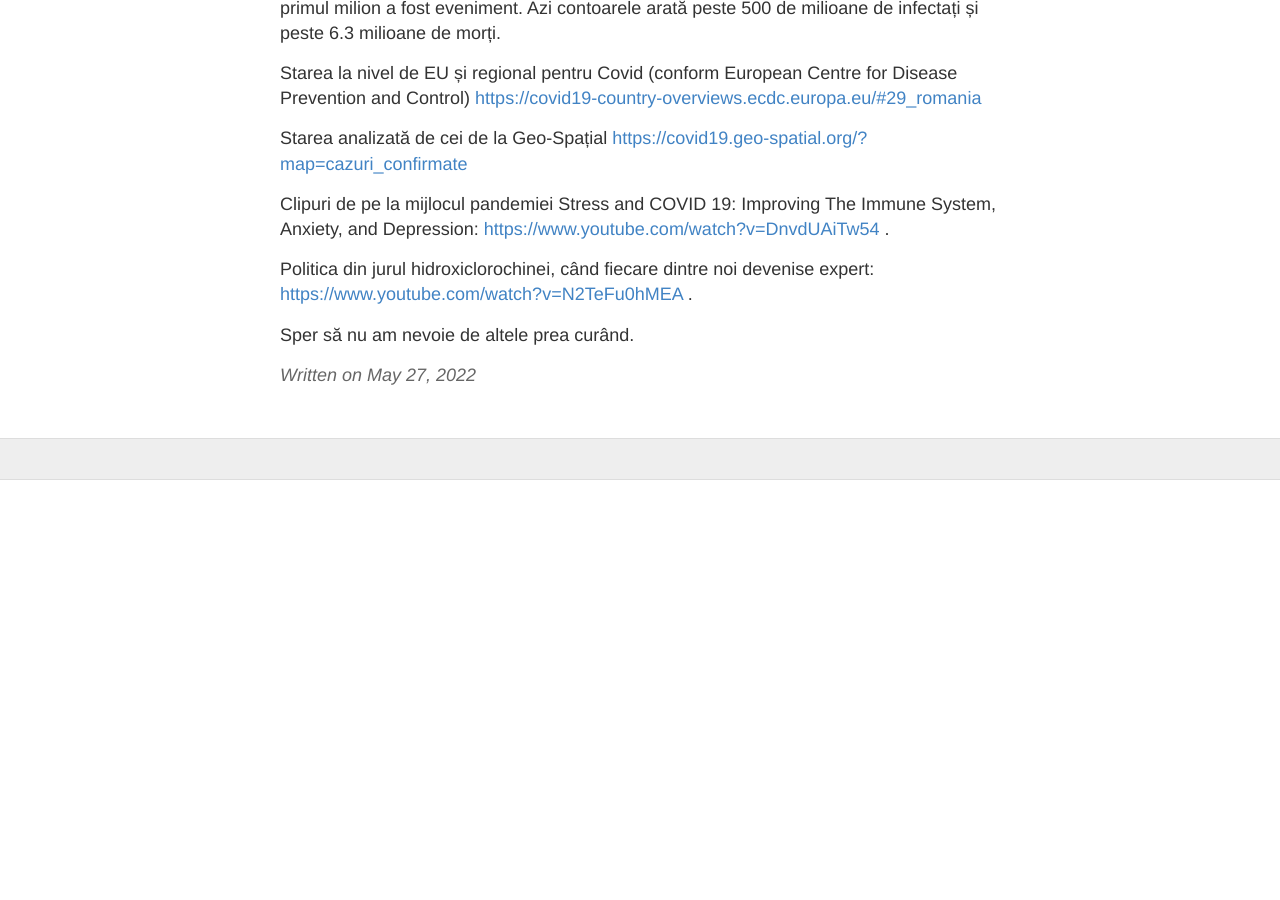
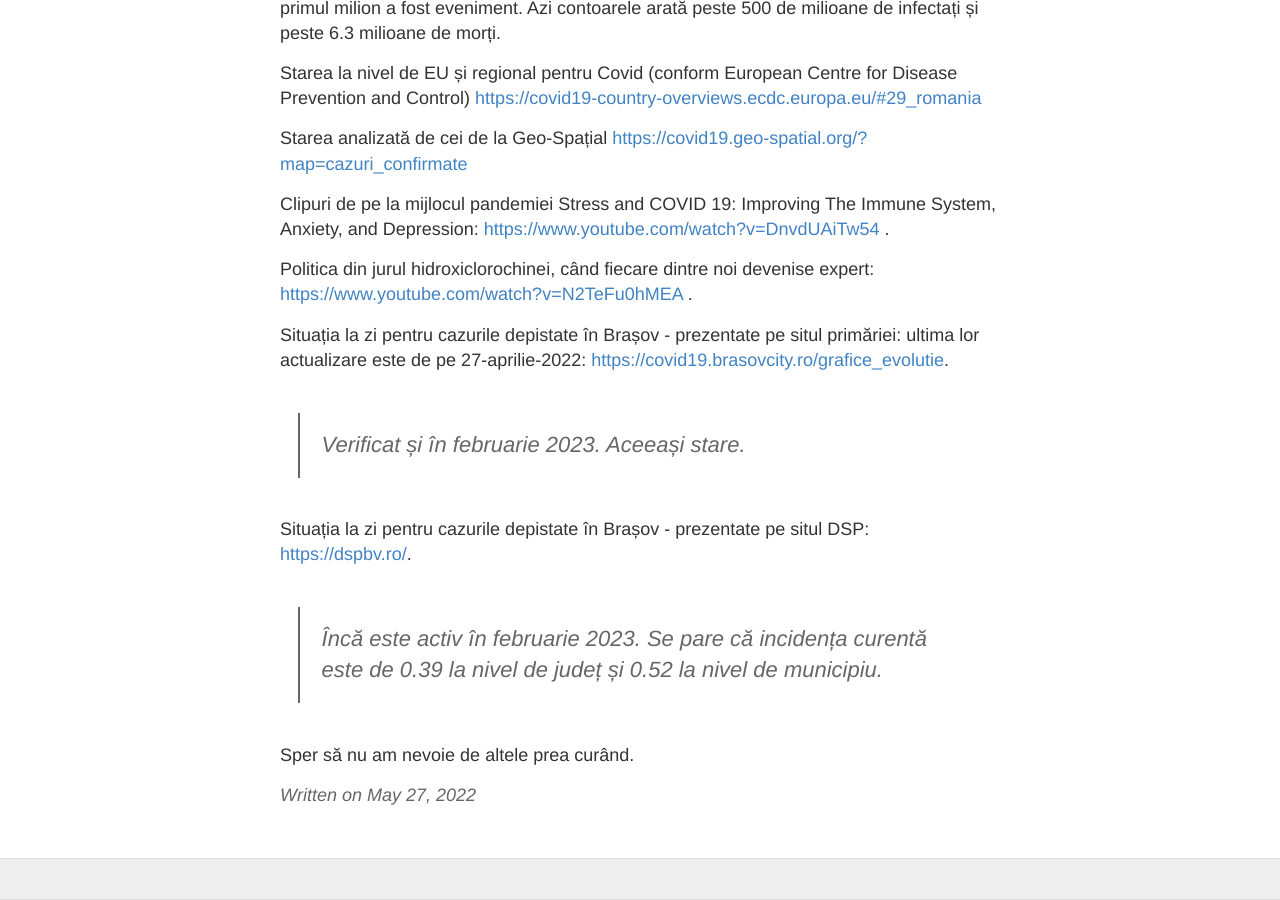
Before and after one commit to dezGusty/dezGusty.github.io, a Jekyll site: the page built from _posts/2022-05-27-curățenie-covid.md, in a window 1280 px wide and 900 px high, scrolled down 696 px. Built offline with Jekyll 4.4.1, drawn with Linux system fonts in a browser that asks for light colours; before the commit the page ends 1176 px from its top, so only the background shows below that.

Commit message:
update post covid.

```diff
--- a/_posts/2022-05-27-curățenie-covid.md
+++ b/_posts/2022-05-27-curățenie-covid.md
@@ -29,4 +29,12 @@ Stress and COVID 19: Improving The Immune System, Anxiety, and Depression: <http
 
 Politica din jurul hidroxiclorochinei, când fiecare dintre noi devenise expert: <https://www.youtube.com/watch?v=N2TeFu0hMEA> .
 
+Situația la zi pentru cazurile depistate în Brașov - prezentate pe situl primăriei: ultima lor actualizare este de pe 27-aprilie-2022: <https://covid19.brasovcity.ro/grafice_evolutie>.
+
+> Verificat și în februarie 2023. Aceeași stare.
+
+Situația la zi pentru cazurile depistate în Brașov - prezentate pe situl DSP: <https://dspbv.ro/>.
+
+> Încă este activ în februarie 2023. Se pare că incidența curentă este de 0.39 la nivel de județ și 0.52 la nivel de municipiu.
+
 Sper să nu am nevoie de altele prea curând.
```
